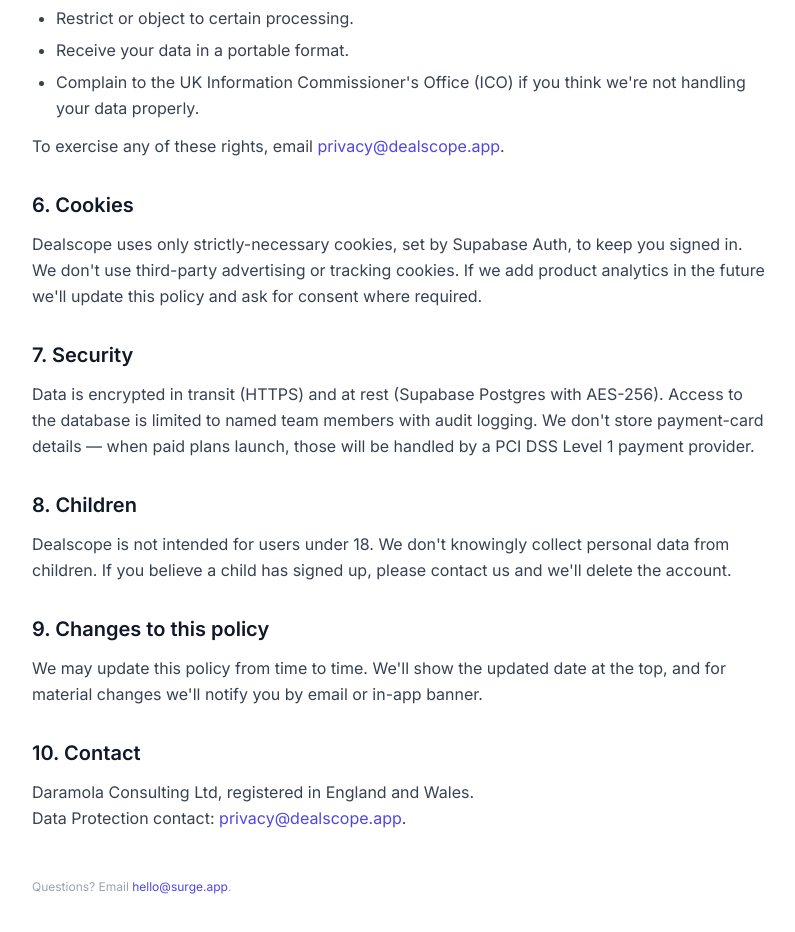
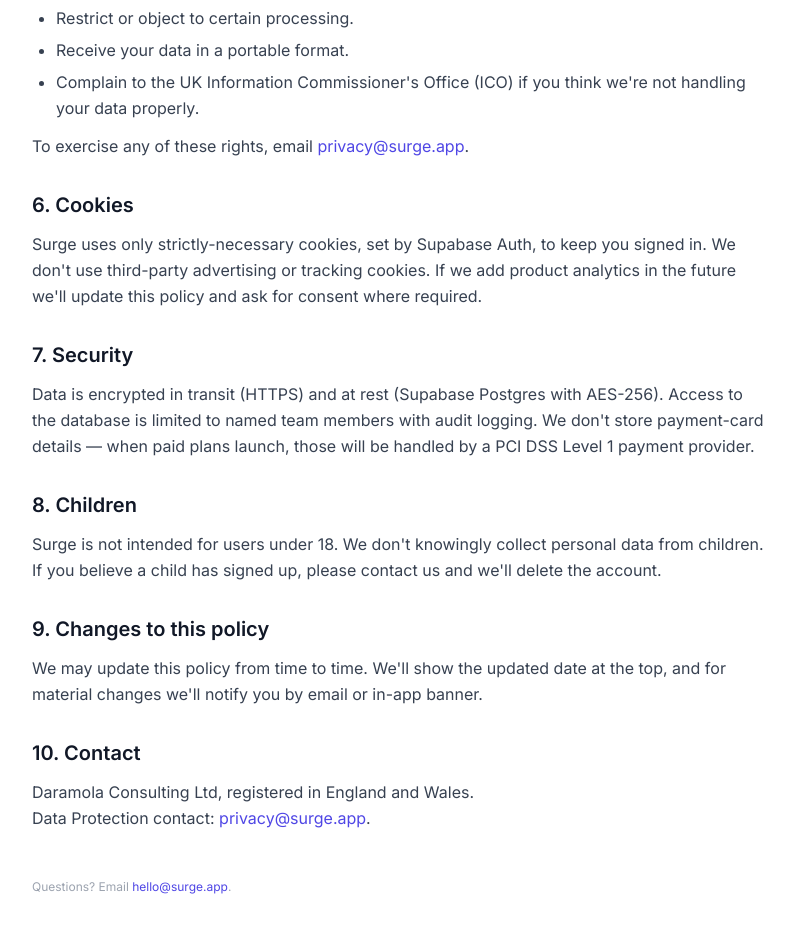
Before and after one commit to ayodimejisadiq-dotcom/property-app, a Next.js app: page /privacy in a window 1280 px wide. Shown: the part 1740-2672 px from the top of the page, without its empty margins (240-1035 px from the left). Built offline with nearby package versions, Linux system fonts and the light colour scheme; no server answers.

Commit message:
feat: rename Dealscope -> Surge (login, disclaimer, terms, privacy)

```diff
--- a/src/app/(auth)/disclaimer/page.tsx
+++ b/src/app/(auth)/disclaimer/page.tsx
@@ -28,7 +28,7 @@
   {
     title: "Your decisions are yours",
     body:
-      "Dealscope and Daramola Consulting accept no liability for investment outcomes based on use of this tool.",
+      "Surge and Daramola Consulting accept no liability for investment outcomes based on use of this tool.",
   },
 ];
 
@@ -88,7 +88,7 @@
             One thing before you start
           </h1>
           <p className="text-muted mt-2">
-            Dealscope is an analytical tool — not a financial adviser. Please
+            Surge is an analytical tool — not a financial adviser. Please
             read and acknowledge.
           </p>
         </div>
--- a/src/app/(auth)/login/page.tsx
+++ b/src/app/(auth)/login/page.tsx
@@ -56,7 +56,7 @@
       <div className="rounded-2xl bg-white border border-line shadow-sm p-7 md:p-8">
         <h1 className="text-2xl font-bold text-ink">Welcome back</h1>
         <p className="text-sm text-muted mt-1">
-          Sign in to your Dealscope account.
+          Sign in to your Surge account.
         </p>
 
         <form onSubmit={handleSubmit(onSubmit)} className="space-y-4 mt-6">
@@ -110,7 +110,7 @@
         </form>
 
         <p className="text-sm text-muted text-center mt-6">
-          New to Dealscope?{" "}
+          New to Surge?{" "}
           <Link
             href="/signup"
             className="text-[var(--color-primary)] font-medium hover:underline"
--- a/src/app/privacy/page.tsx
+++ b/src/app/privacy/page.tsx
@@ -2,7 +2,7 @@
 
 export const metadata = {
   title: "Privacy Policy",
-  description: "Privacy Policy for Dealscope.",
+  description: "Privacy Policy for Surge.",
 };
 
 export default function PrivacyPage() {
@@ -10,7 +10,7 @@
     <LegalShell title="Privacy Policy" lastUpdated="8 May 2026">
       <p>
         This policy explains what personal data we collect when you use
-        Dealscope, how we use it, and the rights you have under UK GDPR.
+        Surge, how we use it, and the rights you have under UK GDPR.
         Daramola Consulting Ltd is the data controller.
       </p>
 
@@ -122,10 +122,10 @@
         <p>
           To exercise any of these rights, email{" "}
           <a
-            href="mailto:privacy@dealscope.app"
+            href="mailto:privacy@surge.app"
             className="text-[var(--color-primary)] hover:underline"
           >
-            privacy@dealscope.app
+            privacy@surge.app
           </a>
           .
         </p>
@@ -133,7 +133,7 @@
 
       <LegalSection id="cookies" title="6. Cookies">
         <p>
-          Dealscope uses only strictly-necessary cookies, set by Supabase
+          Surge uses only strictly-necessary cookies, set by Supabase
           Auth, to keep you signed in. We don&apos;t use third-party
           advertising or tracking cookies. If we add product analytics in
           the future we&apos;ll update this policy and ask for consent
@@ -153,7 +153,7 @@
 
       <LegalSection id="children" title="8. Children">
         <p>
-          Dealscope is not intended for users under 18. We don&apos;t
+          Surge is not intended for users under 18. We don&apos;t
           knowingly collect personal data from children. If you believe a
           child has signed up, please contact us and we&apos;ll delete the
           account.
@@ -174,10 +174,10 @@
           <br />
           Data Protection contact:{" "}
           <a
-            href="mailto:privacy@dealscope.app"
+            href="mailto:privacy@surge.app"
             className="text-[var(--color-primary)] hover:underline"
           >
-            privacy@dealscope.app
+            privacy@surge.app
           </a>
           .
         </p>
--- a/src/app/terms/page.tsx
+++ b/src/app/terms/page.tsx
@@ -2,14 +2,14 @@
 
 export const metadata = {
   title: "Terms of Service",
-  description: "Terms of Service for Dealscope.",
+  description: "Terms of Service for Surge.",
 };
 
 export default function TermsPage() {
   return (
     <LegalShell title="Terms of Service" lastUpdated="8 May 2026">
       <p>
-        These terms set out how you can use Dealscope (&quot;the Service&quot;),
+        These terms set out how you can use Surge (&quot;the Service&quot;),
         operated by Daramola Consulting Ltd (&quot;we&quot;, &quot;us&quot;).
         By creating an account or using the Service you agree to be bound by
         these terms. If you don&apos;t agree, please don&apos;t use the
@@ -18,7 +18,7 @@
 
       <LegalSection id="not-advice" title="1. Not financial advice">
         <p>
-          Dealscope is an <strong>analytical research tool</strong>. It is not a
+          Surge is an <strong>analytical research tool</strong>. It is not a
           regulated financial service and we are not authorised by the FCA. Our
           scores, reports, and figures are for research purposes only and must
           not be treated as a recommendation, advice, or instruction to buy,
@@ -50,7 +50,7 @@
           </li>
           <li>
             Scrape, crawl, reverse-engineer, or otherwise extract bulk data
-            from Dealscope outside of the documented features.
+            from Surge outside of the documented features.
           </li>
           <li>
             Resell or commercially redistribute reports, scores, or data
@@ -75,7 +75,7 @@
 
       <LegalSection id="ip" title="5. Intellectual property">
         <p>
-          The Dealscope name, logo, design, and methodology are owned by
+          The Surge name, logo, design, and methodology are owned by
           Daramola Consulting Ltd. The scores and reports you generate are
           yours to use for your own research and decision-making, including
           sharing them with brokers, accountants, and partners. You must not
@@ -94,7 +94,7 @@
 
       <LegalSection id="pricing" title="7. Pricing and payment">
         <p>
-          During early access, Dealscope is free with a 5-report-per-month
+          During early access, Surge is free with a 5-report-per-month
           quota. Paid tiers will be introduced; you&apos;ll be notified before
           any subscription is activated on your account, and you won&apos;t be
           charged without explicit consent.
@@ -123,7 +123,7 @@
           you paid us in the 12 months before the claim arose. We are not
           liable for investment losses, lost profits, lost deals, or
           consequential losses arising from your use of the Service. You use
-          Dealscope at your own risk.
+          Surge at your own risk.
         </p>
       </LegalSection>
 
```
